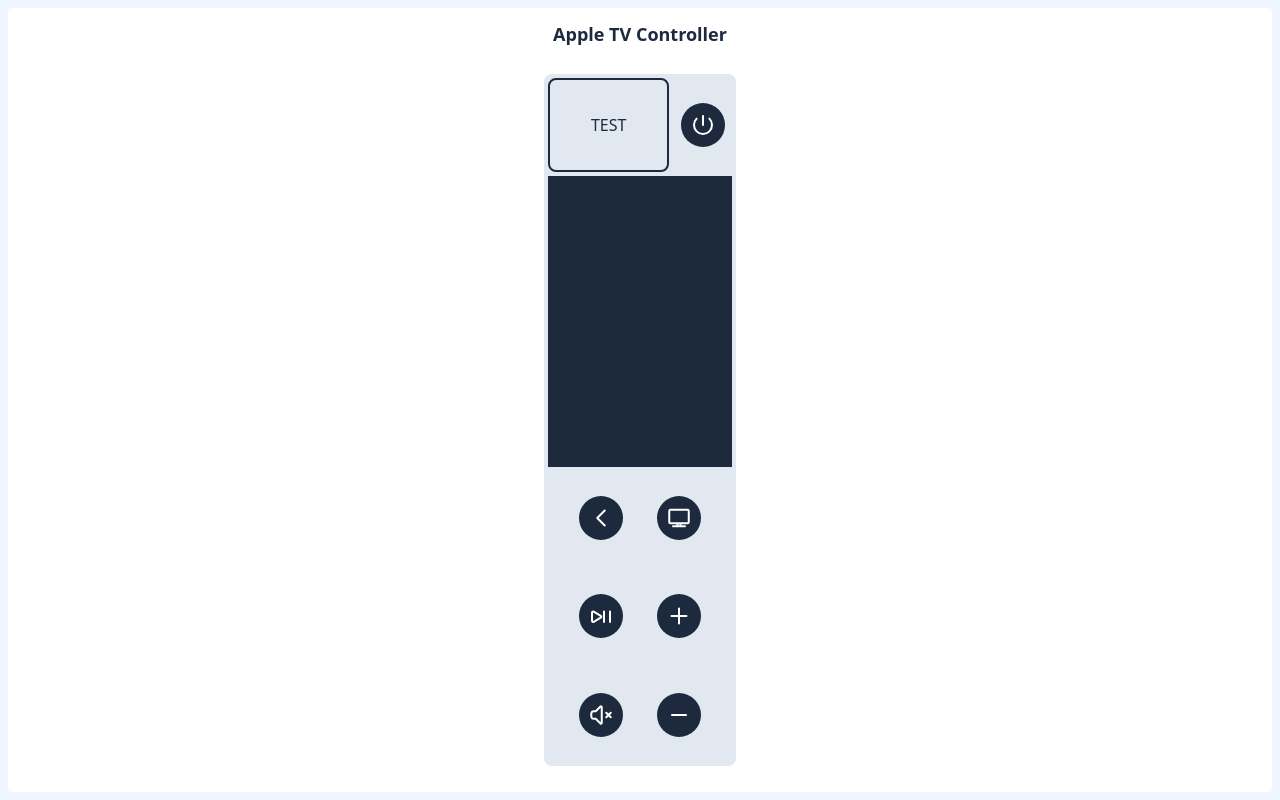
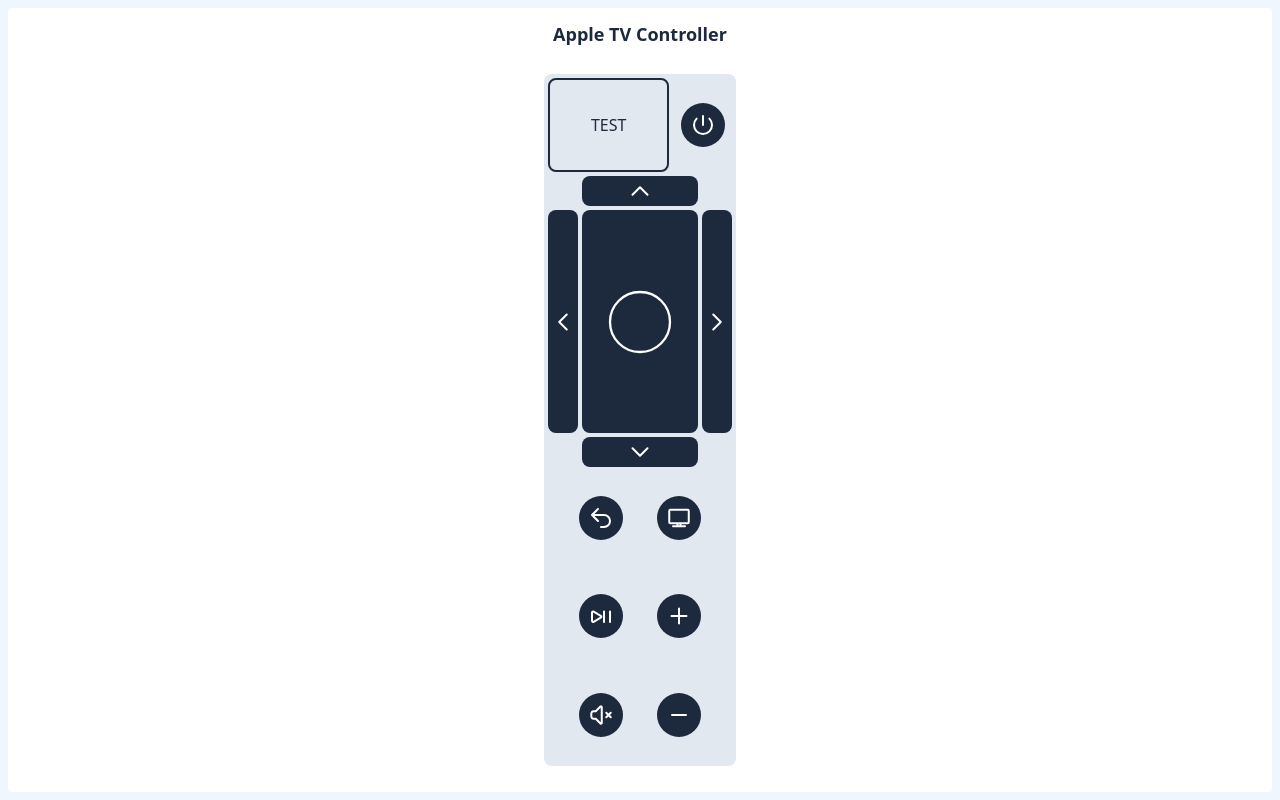
Before and after one commit to skyebrownh/apple-tv-controller, a FastAPI app: page / in a window 1280 px wide. Run offline with FastAPI, Linux system fonts and the light colour scheme.

Commit message:
style directional pad & select, change divs to buttons

```diff
--- a/static/output.css
+++ b/static/output.css
@@ -20,6 +20,7 @@
     --font-weight-medium: 500;
     --font-weight-bold: 700;
     --radius-sm: 0.25rem;
+    --radius-md: 0.375rem;
     --radius-lg: 0.5rem;
     --default-font-family: var(--font-sans);
     --default-mono-font-family: var(--font-mono);
@@ -177,6 +178,12 @@
   .col-span-full {
     grid-column: 1 / -1;
   }
+  .col-start-1 {
+    grid-column-start: 1;
+  }
+  .col-start-2 {
+    grid-column-start: 2;
+  }
   .col-start-3 {
     grid-column-start: 3;
   }
@@ -223,17 +230,27 @@
     width: calc(var(--spacing) * 6);
     height: calc(var(--spacing) * 6);
   }
+  .size-20 {
+    width: calc(var(--spacing) * 20);
+    height: calc(var(--spacing) * 20);
+  }
   .h-10 {
     height: calc(var(--spacing) * 10);
   }
   .h-19\/20 {
     height: calc(19/20 * 100%);
   }
+  .h-full {
+    height: 100%;
+  }
   .h-screen {
     height: 100vh;
   }
   .w-48 {
     width: calc(var(--spacing) * 48);
+  }
+  .w-full {
+    width: 100%;
   }
   .w-screen {
     width: 100vw;
@@ -247,8 +264,17 @@
   .grid-cols-3 {
     grid-template-columns: repeat(3, minmax(0, 1fr));
   }
+  .grid-cols-\[30px_1fr_30px\] {
+    grid-template-columns: 30px 1fr 30px;
+  }
+  .grid-cols-\[30px_1fr_\] {
+    grid-template-columns: 30px 1fr ;
+  }
   .grid-rows-7 {
     grid-template-rows: repeat(7, minmax(0, 1fr));
+  }
+  .grid-rows-\[30px_1fr_30px\] {
+    grid-template-rows: 30px 1fr 30px;
   }
   .flex-col {
     flex-direction: column;
@@ -273,6 +299,9 @@
   }
   .rounded-lg {
     border-radius: var(--radius-lg);
+  }
+  .rounded-md {
+    border-radius: var(--radius-md);
   }
   .rounded-sm {
     border-radius: var(--radius-sm);
--- a/templates/index.html
+++ b/templates/index.html
@@ -15,57 +15,97 @@
         <div class="flex-1 flex justify-evenly items-center">
             <!-- individual remote -->
              <div class="bg-slate-200 w-48 h-19/20 rounded-lg grid grid-cols-3 grid-rows-7 gap-1 p-1">
+                <!-- atv title -->
                 <div class="border-2 border-slate-800 col-span-2 rounded-lg flex justify-center items-center text-slate-800 font-medium uppercase">Test</div>
-                <div class="col-start-3 place-self-center">
+                <!-- power button -->
+                <button class="col-start-3 place-self-center">
                     <div class="circle-btn">
                         <svg xmlns="http://www.w3.org/2000/svg" fill="none" viewBox="0 0 24 24" stroke-width="2" stroke="currentColor" class="size-6">
                             <path stroke-linecap="round" stroke-linejoin="round" d="M5.636 5.636a9 9 0 1 0 12.728 0M12 3v9" />
                         </svg>
                     </div>
-                </div>
-                <div class="bg-slate-800 col-span-full row-span-3"></div>
-                <div class="place-self-center -mr-6 ml-6">
-                    <div class="circle-btn">
+                </button>
+                <!-- directional pad & select -->
+                <div class="col-span-full row-span-3 grid grid-cols-[30px_1fr_30px] grid-rows-[30px_1fr_30px] gap-1">
+                    <!-- up button -->
+                    <button class="bg-slate-800 rounded-lg w-full h-full col-start-2 text-white flex justify-center items-center">
+                        <svg xmlns="http://www.w3.org/2000/svg" fill="none" viewBox="0 0 24 24" stroke-width="2" stroke="currentColor" class="size-6">
+                            <path stroke-linecap="round" stroke-linejoin="round" d="m4.5 15.75 7.5-7.5 7.5 7.5" />
+                        </svg>
+                    </button>
+                    <!-- left button -->
+                    <button class="bg-slate-800 rounded-lg w-full h-full col-start-1 text-white flex justify-center items-center">
                         <svg xmlns="http://www.w3.org/2000/svg" fill="none" viewBox="0 0 24 24" stroke-width="2" stroke="currentColor" class="size-6">
                             <path stroke-linecap="round" stroke-linejoin="round" d="M15.75 19.5 8.25 12l7.5-7.5" />
                         </svg>
+                    </button>
+                    <!-- select button -->
+                    <button class="bg-slate-800 rounded-lg w-full h-full text-white flex justify-center items-center">
+                        <svg xmlns="http://www.w3.org/2000/svg" fill="none" viewBox="0 0 24 24" stroke-width="0.7" stroke="currentColor" class="size-20">
+                            <path stroke-linecap="round" stroke-linejoin="round" d="M21 12a9 9 0 1 1-18 0 9 9 0 0 1 18 0Z" />
+                        </svg>
+                    </button>
+                    <!-- right button -->
+                    <button class="bg-slate-800 rounded-lg w-full h-full text-white flex justify-center items-center">
+                        <svg xmlns="http://www.w3.org/2000/svg" fill="none" viewBox="0 0 24 24" stroke-width="2" stroke="currentColor" class="size-6">
+                            <path stroke-linecap="round" stroke-linejoin="round" d="m8.25 4.5 7.5 7.5-7.5 7.5" />
+                        </svg>
+                    </button>
+                    <!-- down button -->
+                    <button class="bg-slate-800 rounded-lg w-full h-full col-start-2 text-white flex justify-center items-center">
+                        <svg xmlns="http://www.w3.org/2000/svg" fill="none" viewBox="0 0 24 24" stroke-width="2" stroke="currentColor" class="size-6">
+                            <path stroke-linecap="round" stroke-linejoin="round" d="m19.5 8.25-7.5 7.5-7.5-7.5" />
+                        </svg>
+                    </button>
+                </div>
+                <!-- back button -->
+                <button class="place-self-center -mr-6 ml-6">
+                    <div class="circle-btn">
+                        <svg xmlns="http://www.w3.org/2000/svg" fill="none" viewBox="0 0 24 24" stroke-width="2" stroke="currentColor" class="size-6">
+                            <path stroke-linecap="round" stroke-linejoin="round" d="M9 15 3 9m0 0 6-6M3 9h12a6 6 0 0 1 0 12h-3" />
+                        </svg>
                     </div>
-                </div>
-                <div class="place-self-center col-start-3 mr-6 -ml-6">
+                </button>
+                <!-- tv button -->
+                <button class="place-self-center col-start-3 mr-6 -ml-6">
                     <div class="circle-btn">
                         <svg xmlns="http://www.w3.org/2000/svg" fill="none" viewBox="0 0 24 24" stroke-width="2" stroke="currentColor" class="size-6">
                             <path stroke-linecap="round" stroke-linejoin="round" d="M6 20.25h12m-7.5-3v3m3-3v3m-10.125-3h17.25c.621 0 1.125-.504 1.125-1.125V4.875c0-.621-.504-1.125-1.125-1.125H3.375c-.621 0-1.125.504-1.125 1.125v11.25c0 .621.504 1.125 1.125 1.125Z" />
                         </svg>
                     </div>
-                </div>
-                <div class="place-self-center -mr-6 ml-6">
+                </button>
+                <!-- play/pause button -->
+                <button class="place-self-center -mr-6 ml-6">
                     <div class="circle-btn">
                         <svg xmlns="http://www.w3.org/2000/svg" fill="none" viewBox="0 0 24 24" stroke-width="2" stroke="currentColor" class="size-6">
                             <path stroke-linecap="round" stroke-linejoin="round" d="M21 7.5V18M15 7.5V18M3 16.811V8.69c0-.864.933-1.406 1.683-.977l7.108 4.061a1.125 1.125 0 0 1 0 1.954l-7.108 4.061A1.125 1.125 0 0 1 3 16.811Z" />
                         </svg>
                     </div>
-                </div>
-                <div class="place-self-center col-start-3 mr-6 -ml-6">
+                </button>
+                <!-- volume up button -->
+                <button class="place-self-center col-start-3 mr-6 -ml-6">
                     <div class="circle-btn">
                         <svg xmlns="http://www.w3.org/2000/svg" fill="none" viewBox="0 0 24 24" stroke-width="2" stroke="currentColor" class="size-6">
                             <path stroke-linecap="round" stroke-linejoin="round" d="M12 4.5v15m7.5-7.5h-15" />
                         </svg>
                     </div>
-                </div>
-                <div class="place-self-center -mr-6 ml-6">
+                </button>
+                <!-- mute button -->
+                <button class="place-self-center -mr-6 ml-6">
                     <div class="circle-btn">
                         <svg xmlns="http://www.w3.org/2000/svg" fill="none" viewBox="0 0 24 24" stroke-width="2" stroke="currentColor" class="size-6">
                             <path stroke-linecap="round" stroke-linejoin="round" d="M17.25 9.75 19.5 12m0 0 2.25 2.25M19.5 12l2.25-2.25M19.5 12l-2.25 2.25m-10.5-6 4.72-4.72a.75.75 0 0 1 1.28.53v15.88a.75.75 0 0 1-1.28.53l-4.72-4.72H4.51c-.88 0-1.704-.507-1.938-1.354A9.009 9.009 0 0 1 2.25 12c0-.83.112-1.633.322-2.396C2.806 8.756 3.63 8.25 4.51 8.25H6.75Z" />
                         </svg>
                     </div>
-                </div>
-                <div class="place-self-center col-start-3 mr-6 -ml-6">
+                </button>
+                <!-- volume down button -->
+                <button class="place-self-center col-start-3 mr-6 -ml-6">
                     <div class="circle-btn">
                         <svg xmlns="http://www.w3.org/2000/svg" fill="none" viewBox="0 0 24 24" stroke-width="2" stroke="currentColor" class="size-6">
                             <path stroke-linecap="round" stroke-linejoin="round" d="M5 12h14" />
                         </svg>
                     </div>
-                </div>
+                </button>
              </div>
         </div>
     </main>
```
